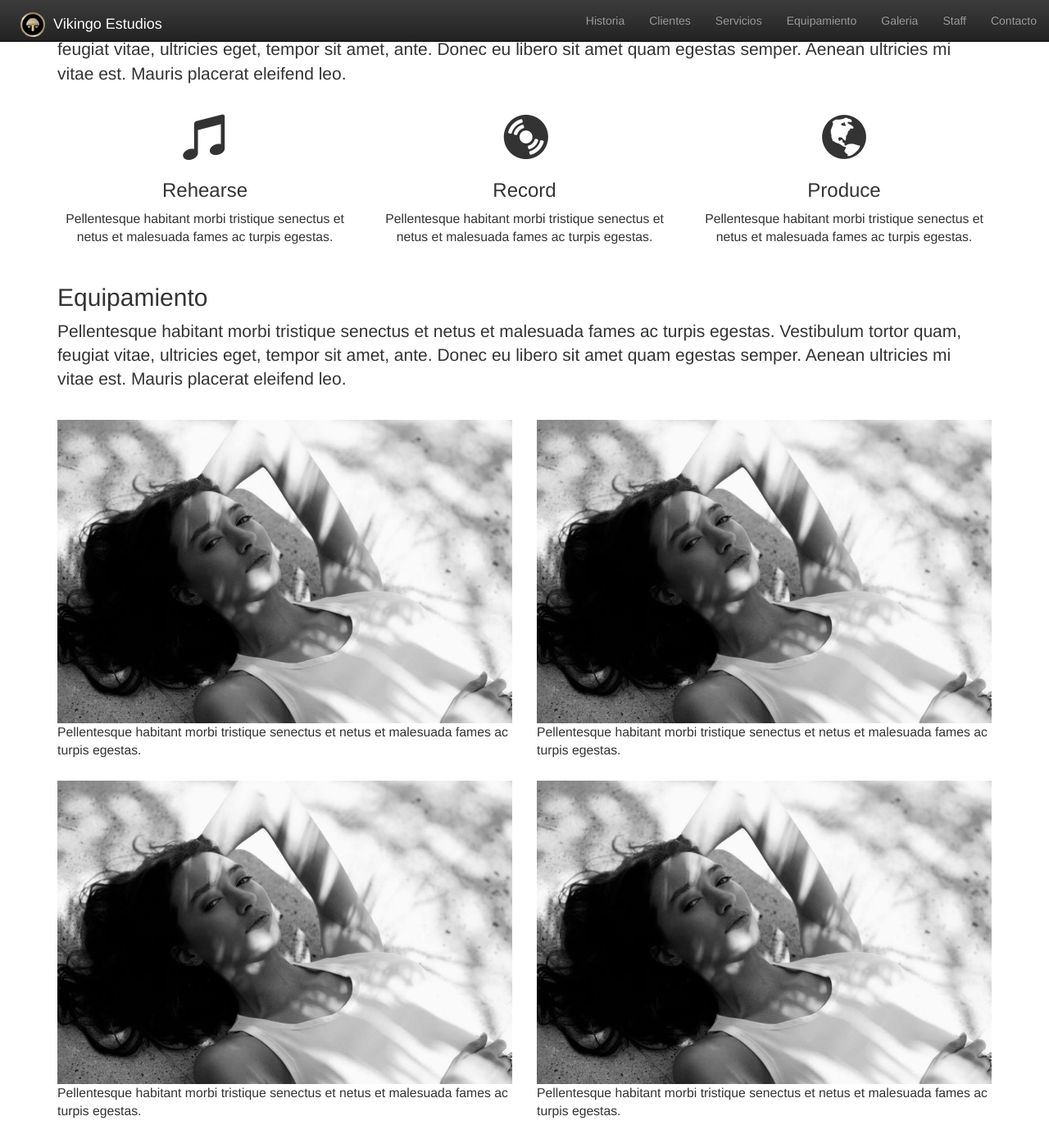
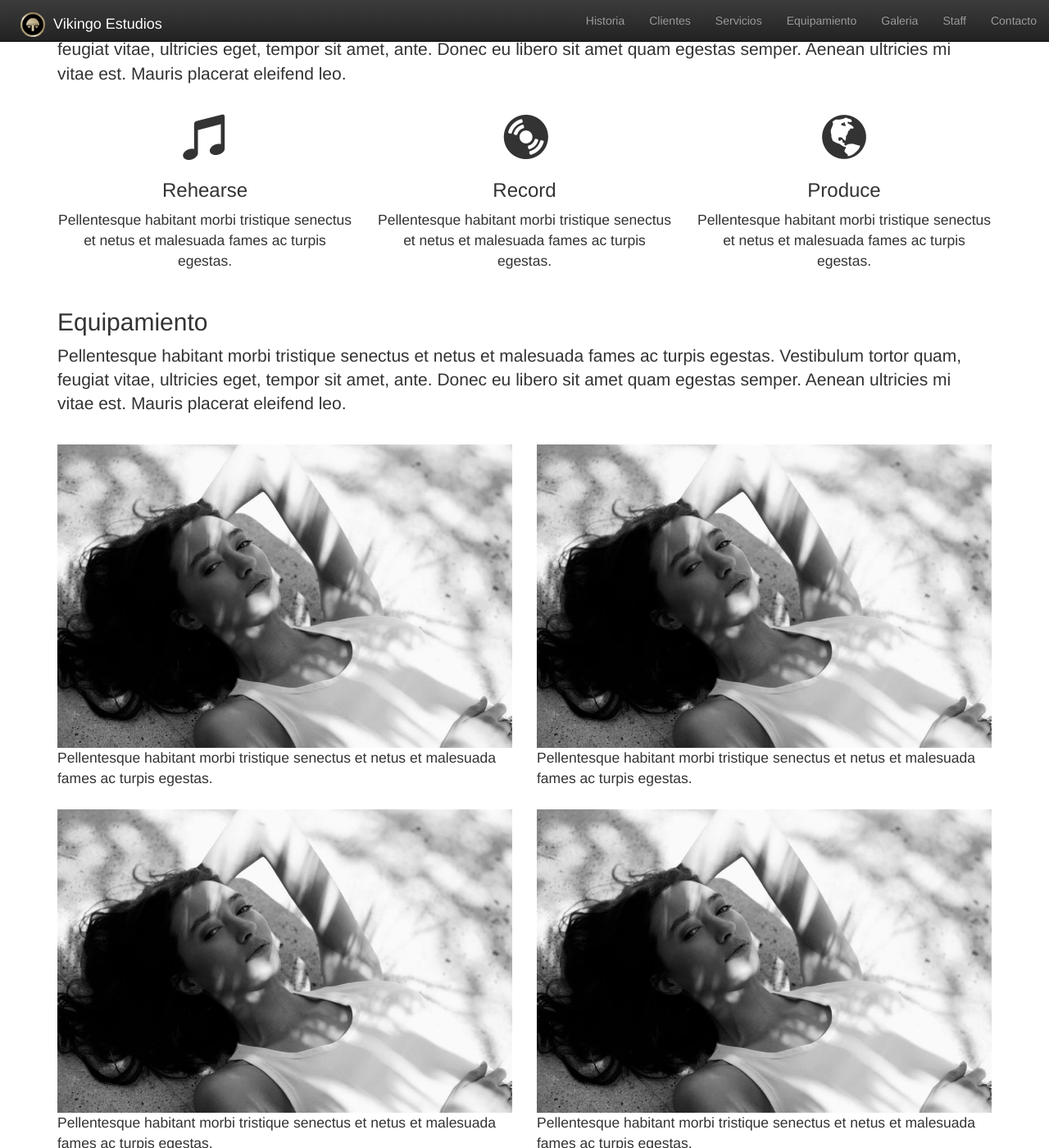
Before and after one commit to ryan258/vikingo, a Jekyll site: the page built from index.html, in a window 1280 px wide and 1400 px high, scrolled down 562 px. Shown: the whole window at 82% size. Built offline with Jekyll 4.4.1, drawn with Linux system fonts in a browser that asks for light colours; nearby versions of some CDN libraries.

Commit message:
increase p
from 1.125 to 1.25

```diff
--- a/css/styles.css
+++ b/css/styles.css
@@ -3,7 +3,7 @@ body {
 }
 
 p {
-	font-size:	1.125em;
+	font-size:	1.25em;
 }
 
 img {
```
Also changed, not shown: 2 other files.
